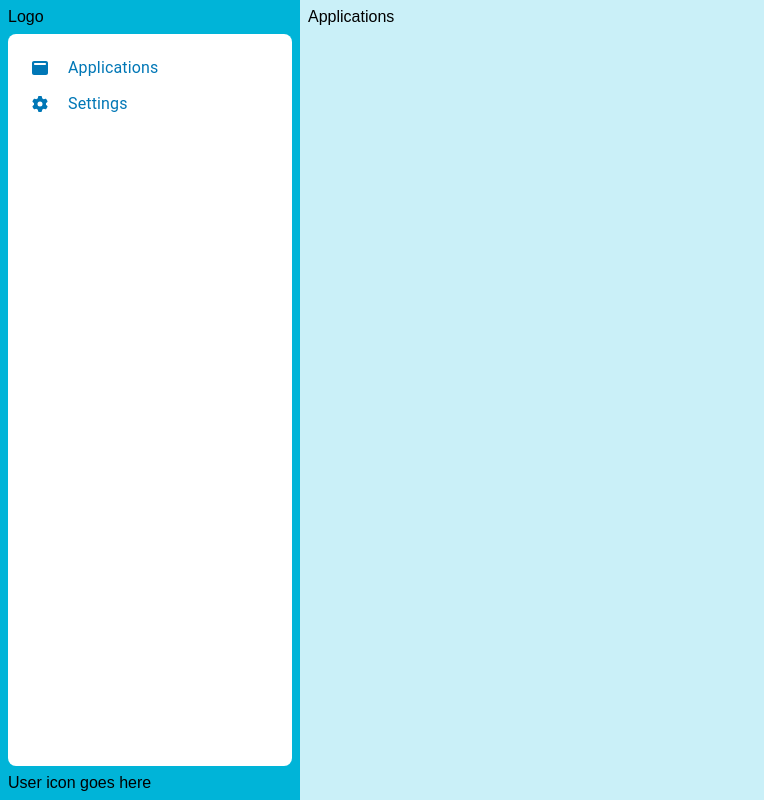
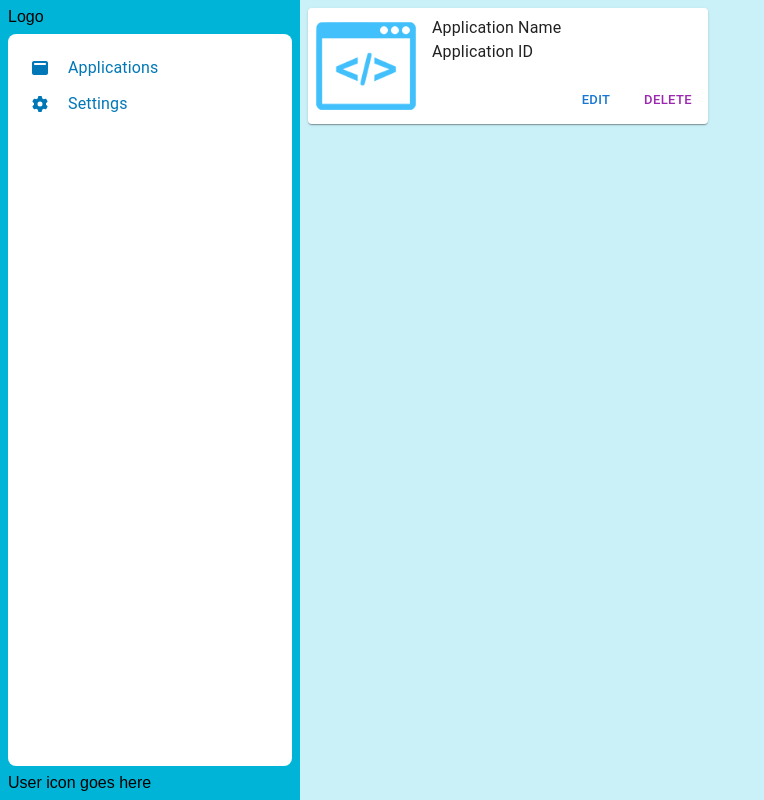
Before and after one commit to nitinsharmacs/pro-iam-frontend, a React (Create React App) app: page / in a window 1280 px wide. Shown: the whole page, without its empty margins (0-764 px from the left). Built offline with nearby package versions, Linux system fonts and the light colour scheme.

Commit message:
Create Application Item

```diff
--- a/src/App.js
+++ b/src/App.js
@@ -1,5 +1,5 @@
 import { Outlet } from 'react-router-dom';
-import Layout from './components/Layout/Layout';
+import Layout from './Components/Layout/Layout';
 
 const App = () => {
   return (
--- a/src/Pages/Applications/Applications.jsx
+++ b/src/Pages/Applications/Applications.jsx
@@ -1,8 +1,14 @@
 import React from 'react';
 import './Applications.scss';
 
+import ApplicationItem from '../../Components/ApplicationItem/ApplicationItem';
+
 const Applications = (props) => {
-  return <div>Applications</div>;
+  return (
+    <div>
+      <ApplicationItem></ApplicationItem>
+    </div>
+  );
 };
 
 export default Applications;
--- /dev/null
+++ b/src/components/ApplicationItem/ApplicationItem.jsx
@@ -0,0 +1,49 @@
+import React from 'react';
+import './ApplicationItem.scss';
+
+import Card from '@mui/material/Card';
+import CardActions from '@mui/material/CardActions';
+import CardContent from '@mui/material/CardContent';
+import CardMedia from '@mui/material/CardMedia';
+import Box from '@mui/material/Box';
+import Button from '@mui/material/Button';
+import Typography from '@mui/material/Typography';
+
+import ApplicationImage from '../../assets/images/webapp-icon.png';
+
+const defaults = {
+  name: 'Application Name',
+  id: 'Application ID',
+};
+const ApplicationItem = ({ name, id, image }) => {
+  return (
+    <Card className='application-item'>
+      <Box className='application-image'>
+        <CardMedia
+          component='img'
+          image={image || ApplicationImage}
+          alt='Application'
+        />
+      </Box>
+      <Box className='application-main'>
+        <CardContent sx={{ padding: '0' }}>
+          <Typography>{name || defaults.name}</Typography>
+          <Typography>{id || defaults.id}</Typography>
+        </CardContent>
+        <CardActions
+          className='application-item-controls'
+          sx={{ padding: '0' }}
+        >
+          <Button size='small' color='primary'>
+            Edit
+          </Button>
+          <Button size='small' color='secondary'>
+            Delete
+          </Button>
+        </CardActions>
+      </Box>
+    </Card>
+  );
+};
+
+export default ApplicationItem;
--- /dev/null
+++ b/src/components/ApplicationItem/ApplicationItem.scss
@@ -0,0 +1,27 @@
+.application-item {
+  display: flex;
+  max-width: 400px;
+
+  padding: 0.5rem;
+}
+
+.application-image {
+  width: 100px;
+  img {
+    height: 100%;
+  }
+}
+
+.application-main {
+  flex: 1;
+  display: flex;
+  flex-direction: column;
+  justify-content: space-between;
+  padding: 0;
+  margin-left: 1em;
+}
+
+.application-item-controls {
+  display: flex;
+  justify-content: flex-end;
+}
--- a/src/components/Navbar/Navbar.jsx
+++ b/src/components/Navbar/Navbar.jsx
@@ -13,7 +13,7 @@ const NavbarItem = (props) => (
   <NavLink to={props.href} className='navbar-item'>
     <MenuItem>
       <ListItemIcon
-        className={({ isActive, isPending }) =>
+        className={({ isActive }) =>
           ['navbar-item-icon', isActive ? 'active' : ''].join(' ')
         }
       >
--- a/src/components/Navbar/Navbar.scss
+++ b/src/components/Navbar/Navbar.scss
@@ -11,12 +11,10 @@
 
 .navbar-item {
   text-decoration: none;
+  * {
+    color: $font-color-regular;
+  }
+  &.active * {
+    color: $font-color-bold;
+  }
 }
-
-.navbar-item * {
-  color: $font-color-regular;
-}
-
-.navbar-item.active * {
-  color: $font-color-bold;
-}
```
Also changed, not shown: src/assets/images/webapp-icon.png (added).
